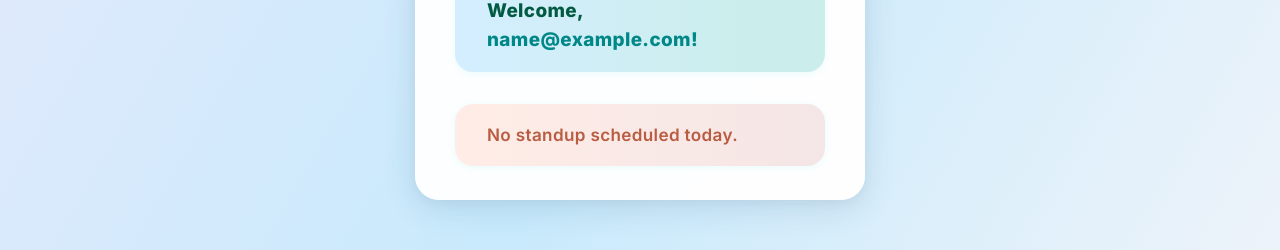
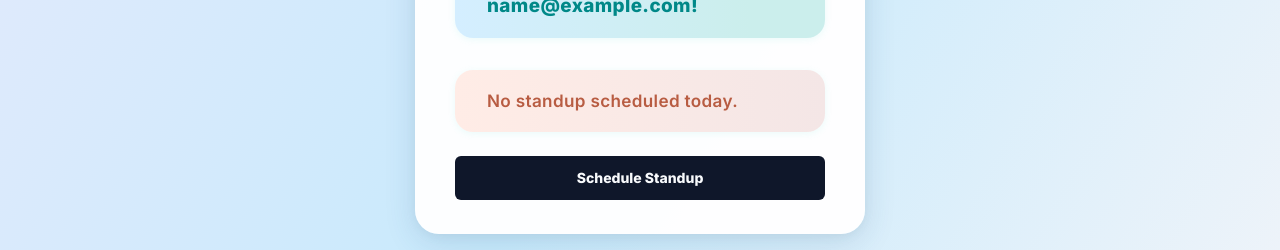
Before and after one commit to akhilendar/standup-sync-react, a React (Vite) app: page /admin in a window 1280 px wide. Shown: the part 403-653 px from the top of the page. Built offline with nearby package versions, Linux system fonts and the light colour scheme; no server answers; the database is empty; sample sign-in values are in the browser's storage.

Commit message:
Fix: Admin home page missing schedule button
The admin home page was not displaying the "Schedule Standup" button. This commit addresses the issue.

```diff
--- a/src/pages/AdminHome.tsx
+++ b/src/pages/AdminHome.tsx
@@ -4,6 +4,7 @@ import { useAdminAuth } from "@/context/AdminAuthContext";
 import { useNavigate } from "react-router-dom";
 import AppNavbar from "@/components/AppNavbar";
 import { supabase } from "@/integrations/supabase/client";
+import { Button } from "@/components/ui/button";
 import "./AdminHome.css"; // Standalone admin dashboard tweaks
 // Removed Tailwind imports -- using global CSS now.
 
@@ -46,6 +47,11 @@ const AdminHome = () => {
     fetchSummary();
   }, []);
 
+  // Handler for redirecting to the standups page
+  const handleScheduleStandup = () => {
+    navigate("/standups");
+  };
+
   return (
     <div style={{ minHeight: "100vh", display: "flex", flexDirection: "column", padding: 0, margin: 0 }}>
       <AppNavbar />
@@ -77,8 +83,19 @@ const AdminHome = () => {
                 </div>
               </div>
             ) : (
-              <div className="banner" style={{ color: "#b85c42", background: "linear-gradient(90deg,#ffece6 0%, #f4e6e6 100%)", marginTop: 20, fontWeight: 600, fontSize: "1.07rem" }}>
-                No standup scheduled today.
+              <div>
+                <div className="banner" style={{ color: "#b85c42", background: "linear-gradient(90deg,#ffece6 0%, #f4e6e6 100%)", marginTop: 20, fontWeight: 600, fontSize: "1.07rem" }}>
+                  No standup scheduled today.
+                </div>
+                {/* Show Schedule Standup button below message */}
+                <Button
+                  size="lg"
+                  className="w-full mt-6 font-bold"
+                  onClick={handleScheduleStandup}
+                  data-testid="admin-schedule-standup-home-btn"
+                >
+                  Schedule Standup
+                </Button>
               </div>
             )}
           </div>
```
